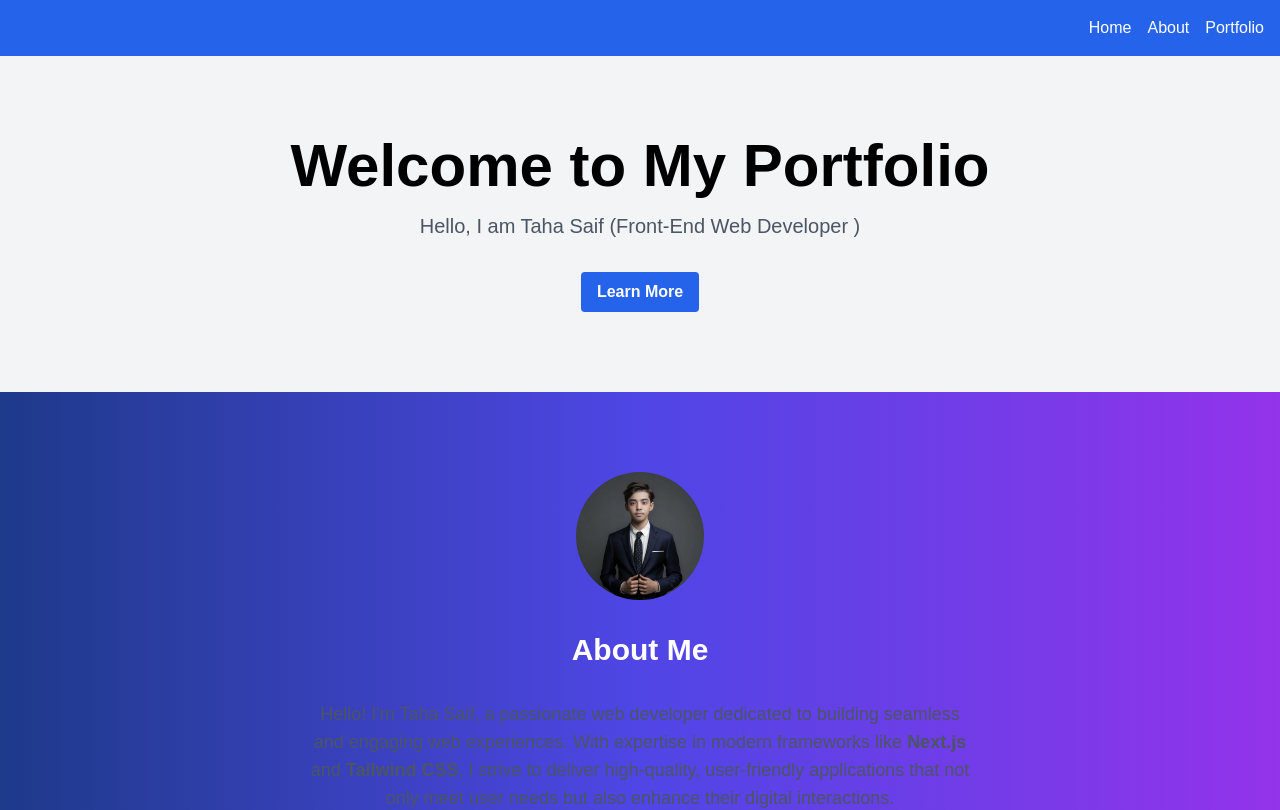
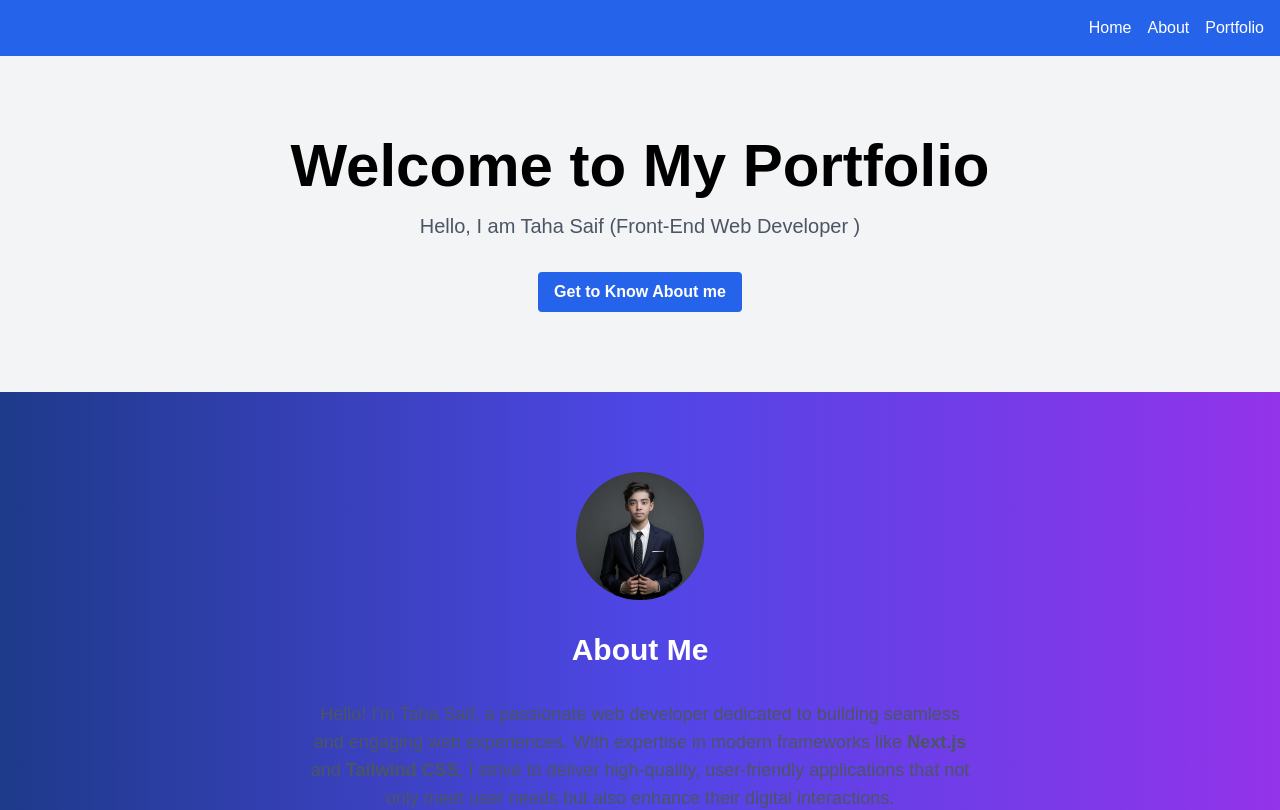
Before and after one commit to Tahasaif3/3rd-Assignment-Landing-page-website, a Next.js app: page / in a window 1280 px wide. Shown: the top 810 px of the page. Built offline with nearby package versions, Linux system fonts and the light colour scheme.

Commit message:
Hero.tsx

```diff
--- a/app/components/Hero.tsx
+++ b/app/components/Hero.tsx
@@ -9,7 +9,7 @@ export default function Hero() {
             Hello, I am Taha Saif (Front-End Web Developer )
           </p>
           <button className="bg-blue-600 text-white font-bold py-2 px-4 rounded hover:bg-blue-700 transition-colors animate-text opacity-0 translate-y-10 transition-all duration-700 ease-out">
-            Learn More
+            Get to Know About me
           </button>
         </div>
       </section>
```
